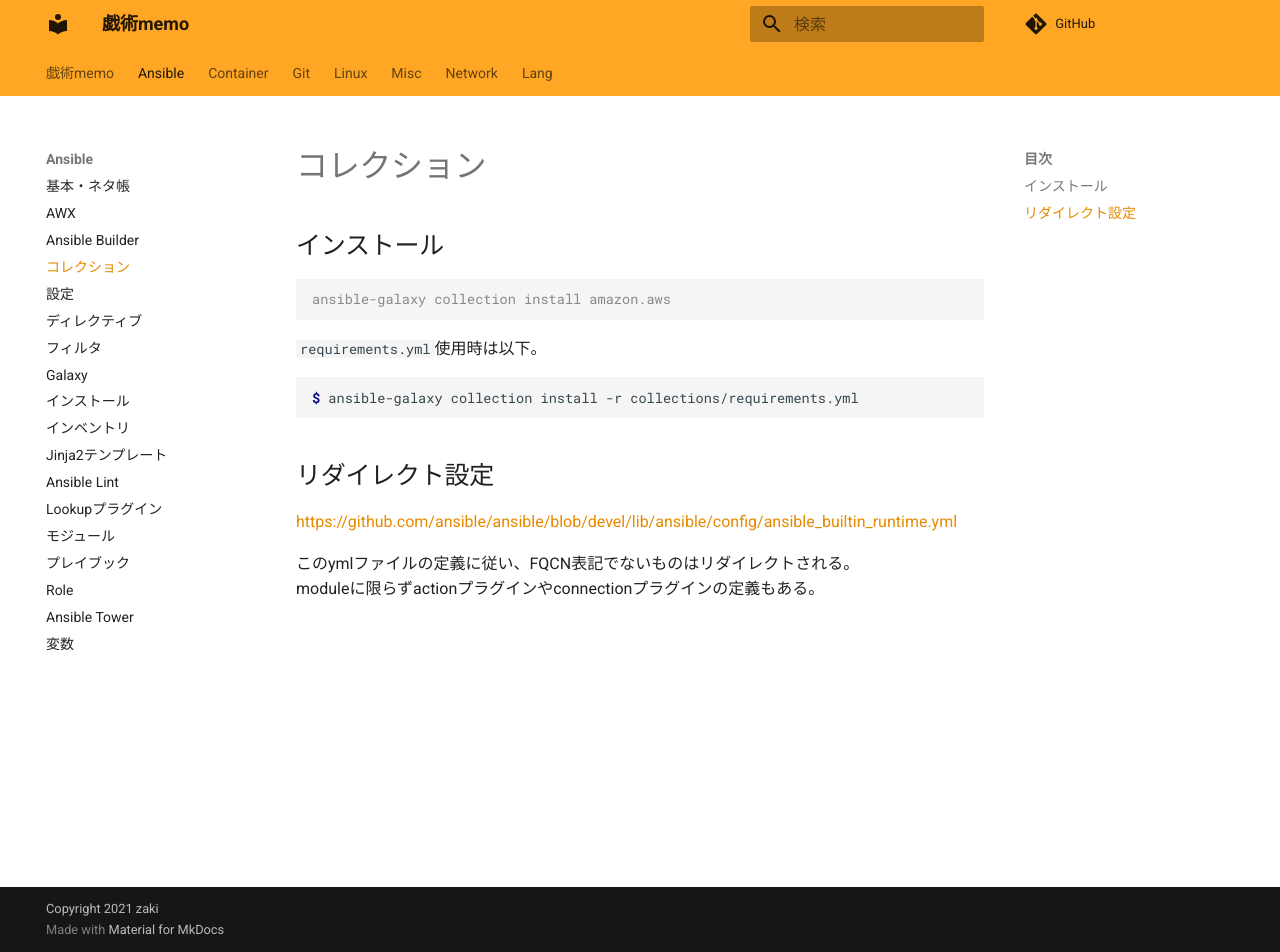
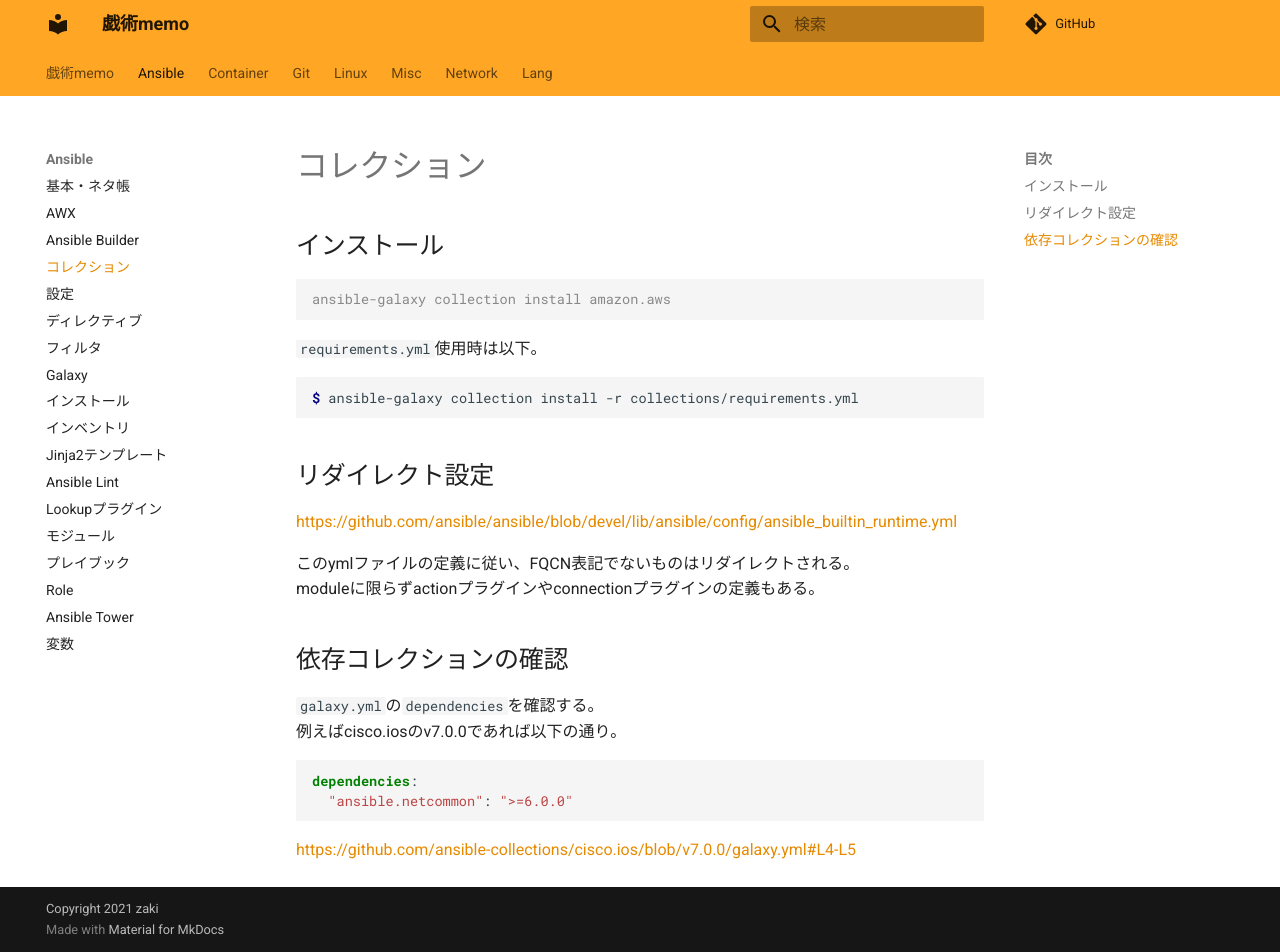
Before and after one commit to zaki-lknr/docs, an MkDocs documentation site: the page built from docs/Ansible/collection.md, in a window 1280 px wide and 952 px high. Built offline with MkDocs 1.6.1 and Material for MkDocs 9.7.7, drawn with Linux system fonts in a browser that asks for light colours; comment, search, counter and statistics services are not loaded.

Commit message:
add: ansible/collection: 依存コレクションの確認

````diff
--- a/docs/Ansible/collection.md
+++ b/docs/Ansible/collection.md
@@ -18,3 +18,15 @@ $ ansible-galaxy collection install -r collections/requirements.yml
 
 このymlファイルの定義に従い、FQCN表記でないものはリダイレクトされる。
 moduleに限らずactionプラグインやconnectionプラグインの定義もある。
+
+## 依存コレクションの確認
+
+`galaxy.yml`の`dependencies`を確認する。
+例えばcisco.iosのv7.0.0であれば以下の通り。
+
+```yaml
+dependencies:
+  "ansible.netcommon": ">=6.0.0"
+```
+
+<https://github.com/ansible-collections/cisco.ios/blob/v7.0.0/galaxy.yml#L4-L5>
````
